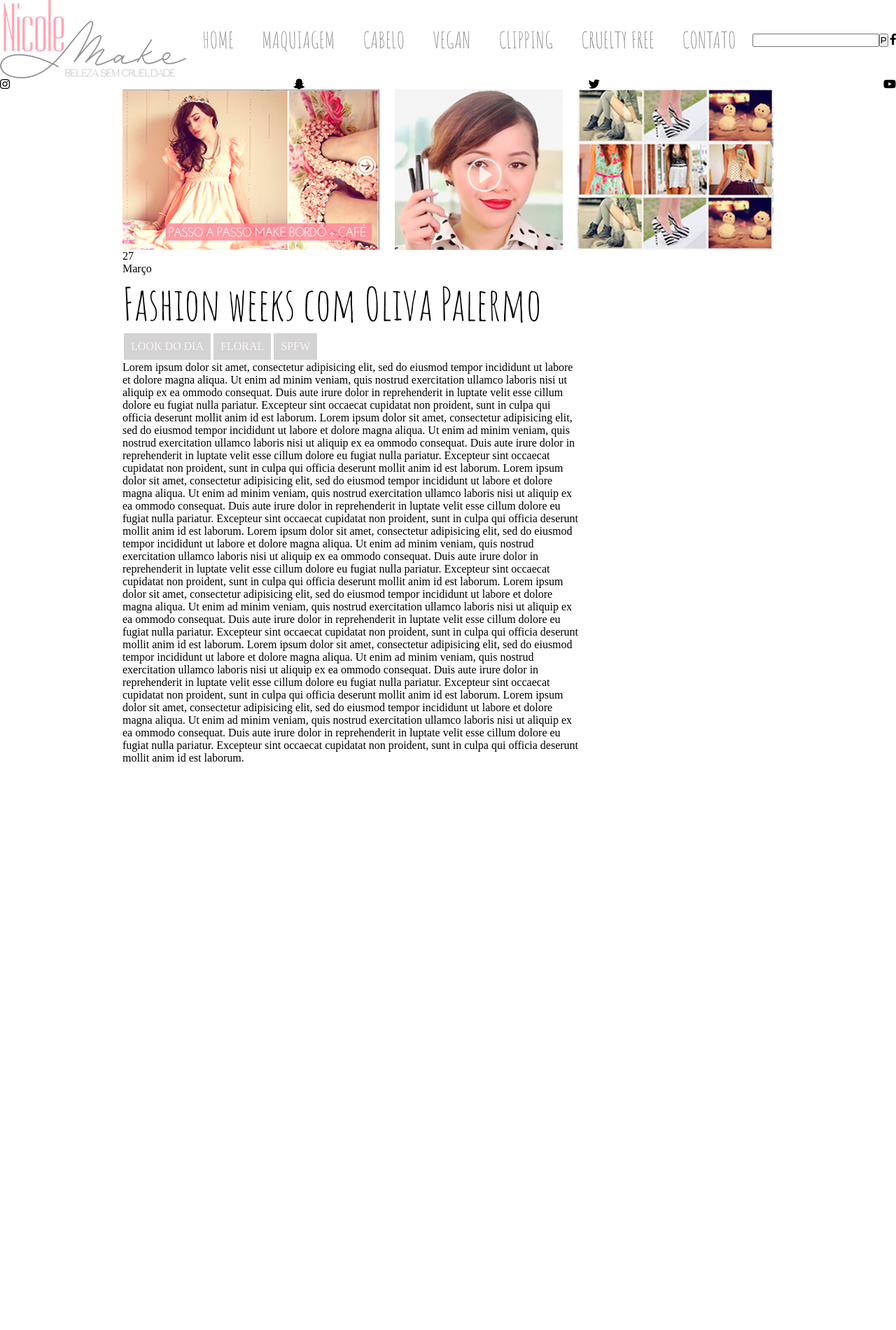
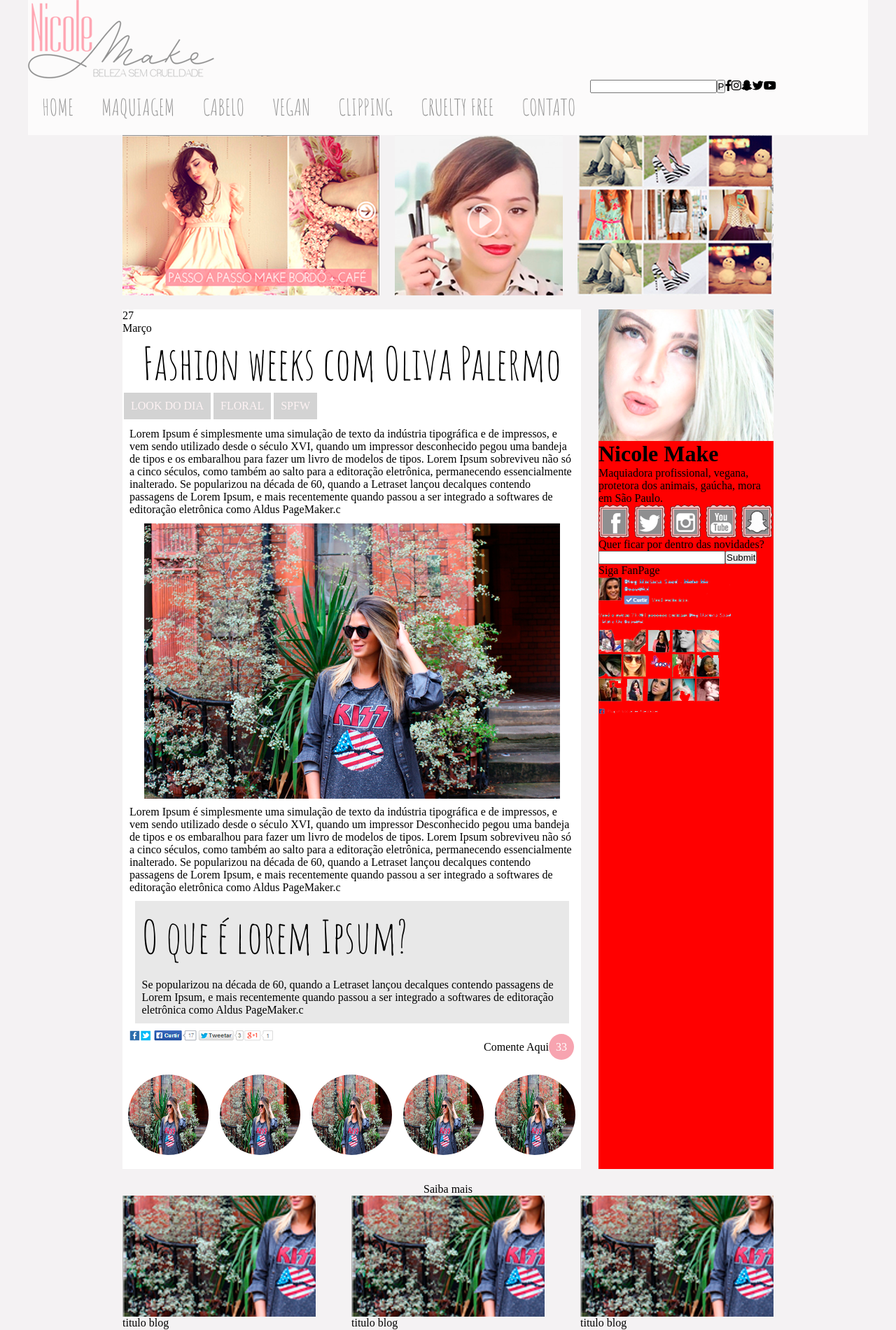
Before and after one commit to RodrigoRGRB/makeoverday, a PHP site: page / in a window 1280 px wide. Shown: the top 1900 px of the page at 70% size. Before the commit the page ends 1088 px from the top, so only its background shows below. Run offline with PHP 8.4, Linux system fonts and the light colour scheme; some libraries are stand-ins or nearby versions.

Commit message:
Layout basico pronto

```diff
--- a/makeoverday/css/estilo.css
+++ b/makeoverday/css/estilo.css
@@ -10,12 +10,15 @@ a{
     text-decoration: none;
 }
 
+body{
+    background-color: #f4f2f3;
+}
 img{
     display: block;
     max-width: 100%;
 }
 nav{
-  max-width: 100%;
+  max-width: 1200px;
   margin:0 auto;
   display: flex;
   flex: 1;
@@ -56,15 +59,23 @@ header{
 }
 .main{
   max-width: 930px;
-  margin:0 auto;
+  margin:20px auto;
+  display: flex;
+  justify-content: space-between;
 }
 .principal{
     max-width: 655px;
+    background-color: white;
 }
 
-.titulo{
+.post{
+  background-color: white;
+}
+
+.titulo, .ptitulo{
   font-family: 'Amatic SC', cursive;
   font-size: 4em;
+  text-align: center;
 }
 .marcadores{
   max-width: 655px;
@@ -93,3 +104,113 @@ header{
 .marcadores a:hover{
   background-color: #f7a4b0;
 }
+
+.postParagrafo, .destaque, .pdestaque, .comentario{
+  max-width: 655px;
+  padding:10px;
+  margin:0 auto;
+}
+
+.postImagem{
+  margin:0 auto;
+}
+
+.destaque, .pdestaque{
+  max-width: 600px;
+  background-color: #e8e8e8;
+}
+
+.circle{
+  border-radius: 50%;
+}
+.pcomentario{
+  text-align:right;
+}
+
+.circleComentario{
+  background-color: #f7a4b0;
+  color: white;
+  border-radius: 50%;
+  padding: 10px;
+}
+.postRelacionados{
+  max-width: 660px;
+  margin:20px auto;
+  display: flex;
+  flex-wrap: wrap;
+  justify-content: space-around;
+  align-items: center;
+}
+
+.postRelacionados img{
+  width: 115px;
+  height: 115px;
+}
+
+.perfil{
+  width: 250px;
+  background-color: red;
+}
+.card{
+  width: 250px;
+}
+.card img{
+  height: 188px;
+}
+
+.card p{
+  font-size: 2em;
+  font-weight:bold;
+}
+.card p+p{
+  font-size: 1em;
+  font-weight: normal;
+}
+.textocenter{
+  text-align: center;
+  max-width: 930px;
+  margin:0 auto;
+}
+.saibaMais{
+  margin: 0 auto;
+  max-width: 930px;
+  display: flex;
+  justify-content: space-between;
+}
+
+.box{
+  flex: 1;
+  max-width: 276px;
+}
+
+.box2{
+  flex:1;
+  max-width: 207px;
+}
+
+.anuncio{
+  background-color: black;
+  color: white;
+  max-width: 930px;
+  margin:0 auto;
+  text-align: center;
+  padding: 50px 0;
+}
+
+footer{
+  background-color: white;
+}
+
+.rodape{
+  max-width: 1017px;
+  margin:0 auto;
+}
+.imagem{
+  display: flex;
+  justify-content: space-between;
+}
+
+.imagem img{
+  flex:1;
+  max-width: 137px;
+}
--- a/makeoverday/index.html
+++ b/makeoverday/index.html
@@ -9,6 +9,8 @@
       <script type="text/javascript" src="js/arquivoJS.js"></script>
       <link href="https://fonts.googleapis.com/css?family=Amatic+SC" rel="stylesheet">
       <link rel="stylesheet" href="https://use.fontawesome.com/releases/v5.0.9/css/all.css" integrity="sha384-5SOiIsAziJl6AWe0HWRKTXlfcSHKmYV4RBF18PPJ173Kzn7jzMyFuTtk8JA7QQG1" crossorigin="anonymous">
+
+
       <title>Tit Aba</title>
     </head>
     <body>
@@ -22,15 +24,15 @@
             <li><a href="#"><p>Clipping</p></a></li>
             <li><a href="#"><p>Cruelty Free</p></a></li>
             <li><a href="#"><p>Contato</p></a></li>
+            <li><form name="pesquisa" action="#">
+              <input type="text" name="pesquisar" /><input type="button" value="P"/>
+            </form></li>
+            <li> <i class="fab fa-facebook-f"></i></li>
+            <li><i class="fab fa-instagram"></i> </li>
+            <li><i class="fab fa-snapchat-ghost"></i> </li>
+            <li> <i class="fab fa-twitter"></i></li>
+            <li><i class="fab fa-youtube"></i> </li>
           </ul>
-        <form name="pesquisa" action="#">
-          <input type="text" name="pesquisar" /><input type="button" value="P"/>
-        </form>
-        <i class="fab fa-facebook-f"></i>
-        <i class="fab fa-instagram"></i>
-        <i class="fab fa-snapchat-ghost"></i>
-        <i class="fab fa-twitter"></i>
-        <i class="fab fa-youtube"></i>
       </nav>
       <header>
         <img src="img/video.png" />
@@ -40,8 +42,8 @@
 
       <section class="main">
 
-
         <section class="principal">
+          <section class="post">
             <div class="data">
               <p>27</p>
               <span>Março</span>
@@ -55,74 +57,184 @@
               </ul>
             </div>
 
-          <div class="post">
-            Lorem ipsum dolor sit amet, consectetur adipisicing elit,
-            sed do eiusmod tempor incididunt ut labore et dolore
-            magna aliqua. Ut enim ad minim veniam, quis nostrud
-            exercitation ullamco laboris nisi ut aliquip ex ea
-            ommodo consequat. Duis aute irure dolor in reprehenderit in
-            luptate velit esse cillum dolore eu fugiat nulla pariatur.
-            Excepteur sint occaecat cupidatat non proident, sunt in culpa
-            qui officia deserunt mollit anim id est laborum.
-            Lorem ipsum dolor sit amet, consectetur adipisicing elit,
-            sed do eiusmod tempor incididunt ut labore et dolore
-            magna aliqua. Ut enim ad minim veniam, quis nostrud
-            exercitation ullamco laboris nisi ut aliquip ex ea
-            ommodo consequat. Duis aute irure dolor in reprehenderit in
-            luptate velit esse cillum dolore eu fugiat nulla pariatur.
-            Excepteur sint occaecat cupidatat non proident, sunt in culpa
-            qui officia deserunt mollit anim id est laborum.
-            Lorem ipsum dolor sit amet, consectetur adipisicing elit,
-            sed do eiusmod tempor incididunt ut labore et dolore
-            magna aliqua. Ut enim ad minim veniam, quis nostrud
-            exercitation ullamco laboris nisi ut aliquip ex ea
-            ommodo consequat. Duis aute irure dolor in reprehenderit in
-            luptate velit esse cillum dolore eu fugiat nulla pariatur.
-            Excepteur sint occaecat cupidatat non proident, sunt in culpa
-            qui officia deserunt mollit anim id est laborum.
-            Lorem ipsum dolor sit amet, consectetur adipisicing elit,
-            sed do eiusmod tempor incididunt ut labore et dolore
-            magna aliqua. Ut enim ad minim veniam, quis nostrud
-            exercitation ullamco laboris nisi ut aliquip ex ea
-            ommodo consequat. Duis aute irure dolor in reprehenderit in
-            luptate velit esse cillum dolore eu fugiat nulla pariatur.
-            Excepteur sint occaecat cupidatat non proident, sunt in culpa
-            qui officia deserunt mollit anim id est laborum.
-            Lorem ipsum dolor sit amet, consectetur adipisicing elit,
-            sed do eiusmod tempor incididunt ut labore et dolore
-            magna aliqua. Ut enim ad minim veniam, quis nostrud
-            exercitation ullamco laboris nisi ut aliquip ex ea
-            ommodo consequat. Duis aute irure dolor in reprehenderit in
-            luptate velit esse cillum dolore eu fugiat nulla pariatur.
-            Excepteur sint occaecat cupidatat non proident, sunt in culpa
-            qui officia deserunt mollit anim id est laborum.
+            <p class="paragrafoPrincipal">
 
-            Lorem ipsum dolor sit amet, consectetur adipisicing elit,
-            sed do eiusmod tempor incididunt ut labore et dolore
-            magna aliqua. Ut enim ad minim veniam, quis nostrud
-            exercitation ullamco laboris nisi ut aliquip ex ea
-            ommodo consequat. Duis aute irure dolor in reprehenderit in
-            luptate velit esse cillum dolore eu fugiat nulla pariatur.
-            Excepteur sint occaecat cupidatat non proident, sunt in culpa
-            qui officia deserunt mollit anim id est laborum.
+            <p class="postParagrafo">
+              Lorem Ipsum é simplesmente uma simulação de texto da indústria tipográfica e
+              de impressos, e vem sendo utilizado desde o século XVI, quando um impressor
+              desconhecido pegou uma bandeja de tipos e os embaralhou para fazer um livro
+              de modelos de tipos. Lorem Ipsum sobreviveu não só a cinco séculos, como também
+              ao salto para a editoração eletrônica, permanecendo essencialmente inalterado.
+              Se popularizou na década de 60, quando a Letraset lançou decalques contendo
+              passagens de Lorem Ipsum, e mais recentemente quando passou a ser integrado
+              a softwares de editoração eletrônica como Aldus PageMaker.c
+            </p>
+              <img class="postImagem" src="img/banner.png" />
+            <p class="postParagrafo">
+              Lorem Ipsum é simplesmente uma simulação de texto da indústria tipográfica e
+              de impressos, e vem sendo utilizado desde o século XVI, quando um impressor
+              Desconhecido pegou uma bandeja de tipos e os embaralhou para fazer um livro
+              de modelos de tipos. Lorem Ipsum sobreviveu não só a cinco séculos, como também
+              ao salto para a editoração eletrônica, permanecendo essencialmente inalterado.
+              Se popularizou na década de 60, quando a Letraset lançou decalques contendo
+              passagens de Lorem Ipsum, e mais recentemente quando passou a ser integrado
+              a softwares de editoração eletrônica como Aldus PageMaker.c
+            </p>
+            <p class="destaque">
+              <span class="ptitulo">O que é lorem Ipsum?</span>
+              <p class="pdestaque"> Se popularizou na década de 60, quando a Letraset lançou decalques contendo
+              passagens de Lorem Ipsum, e mais recentemente quando passou a ser integrado
+              a softwares de editoração eletrônica como Aldus PageMaker.c </p>
+            </p>
+          </p>
 
-            Lorem ipsum dolor sit amet, consectetur adipisicing elit,
-            sed do eiusmod tempor incididunt ut labore et dolore
-            magna aliqua. Ut enim ad minim veniam, quis nostrud
-            exercitation ullamco laboris nisi ut aliquip ex ea
-            ommodo consequat. Duis aute irure dolor in reprehenderit in
-            luptate velit esse cillum dolore eu fugiat nulla pariatur.
-            Excepteur sint occaecat cupidatat non proident, sunt in culpa
-            qui officia deserunt mollit anim id est laborum.
+          </section>
+          <section class="comentario">
+            <img src="img/curtir.png" />
+            <p class="pcomentario">Comente Aqui<span class="circleComentario">33</span> </p>
+          </section>
+          <section class="postRelacionados">
+            <img class="circle" src="img/banner.png" />
+            <img class="circle" src="img/banner.png" />
+            <img class="circle" src="img/banner.png" />
+            <img class="circle" src="img/banner.png" />
+            <img class="circle" src="img/banner.png" />
+          </section>
+
+      </section>
+
+      <section class="perfil">
+        <div class="card">
+          <img src="img/perfil.png" alt="perfil">
+          <p>Nicole Make</p>
+          <p>Maquiadora profissional, vegana, protetora dos animais, gaúcha, mora em São Paulo.</p>
         </div>
 
+        <div class="redes">
+          <img src="img/redes.png">
+        </div>
 
+        <div class="formulario">
+          <p>Quer ficar por dentro das novidades?</p>
+          <form>
+            <input type="text"><input type="submit">
+          </form>
+        </div>
+
+        <div class="facebook">
+          <p>Siga FanPage</p>
+          <img src="img/fanpage.png" alt="">
+        </div>
+      </section>
+
+    </section>
+<p class="textocenter">Saiba mais</p>
+    <section class="saibaMais">
+
+      <article class="box">
+        <img src="img/article.png" alt="">
+        <p class="legenda">titulo blog</p>
+        <p class="saibaMaisTexto">
+          modelos de tipos. Lorem Ipsum sobreviveu não só a cinco séculos, como também
+         ao salto para a editoração eletrônica, permanecendo essencialmente inalterado.
+         Se popularizou na década de 60, quando a Letraset lançou decalques contendo
+         passagens de Lorem Ipsum, e mai
+        </p>
+      </article>
+
+      <article class="box">
+        <img src="img/article.png" alt="">
+        <p class="legenda">titulo blog</p>
+        <p class="saibaMaisTexto">
+          modelos de tipos. Lorem Ipsum sobreviveu não só a cinco séculos, como também
+         ao salto para a editoração eletrônica, permanecendo essencialmente inalterado.
+         Se popularizou na década de 60, quando a Letraset lançou decalques contendo
+         passagens de Lorem Ipsum, e mais
+        </p>
+      </article>
+
+      <article class="box">
+        <img src="img/article.png" alt="">
+        <p class="legenda">titulo blog</p>
+        <p class="saibaMaisTexto">
+          modelos de tipos. Lorem Ipsum sobreviveu não só a cinco séculos, como também
+         ao salto para a editoração eletrônica, permanecendo essencialmente inalterado.
+         Se popularizou na década de 60, quando a Letraset lançou decalques contendo
+         passagens de Lorem Ipsum, e mai
+        </p>
+      </article>
+    </section>
+
+    <p class="textocenter">O que é?</p>
+        <section class="saibaMais">
+
+          <article class="box2">
+            <img src="img/article.png" alt="">
+            <p class="legenda">titulo blog</p>
+            <p class="saibaMaisTexto">
+              modelos de tipos. Lorem Ipsum sobreviveu não só a cinco séculos, como também
+             ao salto para a editoração eletrônica, permanecendo essencialmente inalterado.
+             Se popularizou na década de 60, quando a Letraset lançou decalques contendo
+             passagens de Lorem Ipsum, e mai
+            </p>
+          </article>
+
+          <article class="box2">
+            <img src="img/article.png" alt="">
+            <p class="legenda">titulo blog</p>
+            <p class="saibaMaisTexto">
+              modelos de tipos. Lorem Ipsum sobreviveu não só a cinco séculos, como também
+             ao salto para a editoração eletrônica, permanecendo essencialmente inalterado.
+             Se popularizou na década de 60, quando a Letraset lançou decalques contendo
+             passagens de Lorem Ipsum, e mai
+            </p>
+          </article>
+
+          <article class="box2">
+            <img src="img/article.png" alt="">
+            <p class="legenda">titulo blog</p>
+            <p class="saibaMaisTexto">
+              modelos de tipos. Lorem Ipsum sobreviveu não só a cinco séculos, como também
+             ao salto para a editoração eletrônica, permanecendo essencialmente inalterado.
+             Se popularizou na década de 60, quando a Letraset lançou decalques contendo
+             passagens de Lorem Ipsum, e mai
+            </p>
+          </article>
+
+          <article class="box2">
+            <img src="img/article.png" alt="">
+            <p class="legenda">titulo blog</p>
+            <p class="saibaMaisTexto">
+              modelos de tipos. Lorem Ipsum sobreviveu não só a cinco séculos, como também
+             ao salto para a editoração eletrônica, permanecendo essencialmente inalterado.
+             Se popularizou na década de 60, quando a Letraset lançou decalques contendo
+             passagens de Lorem Ipsum, e mai
+            </p>
+          </article>
+
+        </section>
+
+        <section class="anuncio">
+            Anuncie Aqui
         </section>
 
 
 
+    <img src="img/topo.png">
+
+    <footer>
+      <section class="rodape">
+        <p>@NICOLEMAKE no instagram</p>
+        <div class="imagem">
+          <img src="img/insta.png">
+          <img src="img/insta.png">
+          <img src="img/insta.png">
+          <img src="img/insta.png">
+          <img src="img/insta.png">
+          <img src="img/insta.png">
+          <img src="img/insta.png">
+        </div>
       </section>
-
-
+    </footer>
     </body>
 </html>
```
Also changed, not shown: makeoverday/img/estilo.css (added, +95 -0 lines), makeoverday/img/article.png (added), makeoverday/img/banner.png (added), makeoverday/img/curtir.png (added), makeoverday/img/fanpage.png (added), makeoverday/img/insta.png (added), makeoverday/img/perfil.png (added), makeoverday/img/redes.png (added), makeoverday/img/topo.png (added). Lines whose indentation alone changed are shown as unchanged.
